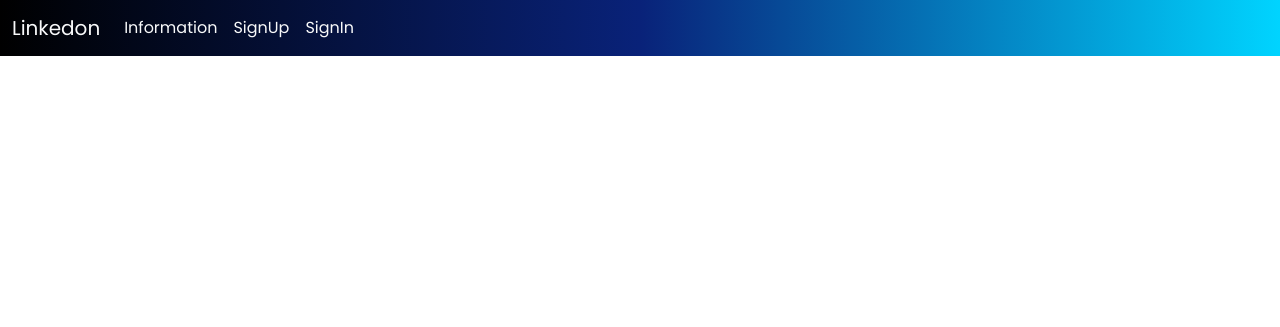
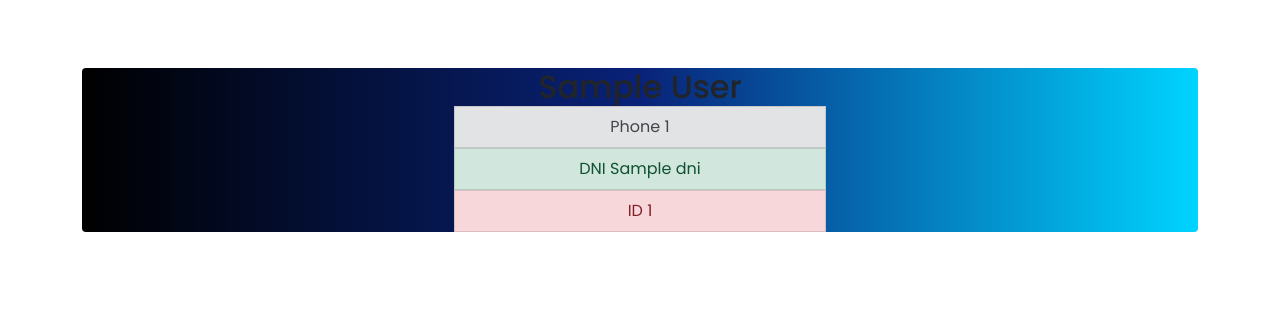
Before and after one commit to echeverriaalex/TP-FINAL-LAB4, a PHP site: template Views/student-profile.php in a window 1280 px wide. Shown: the top 327 px of the page. Run offline with PHP 8.4, Linux system fonts and the light colour scheme; the template is opened without the code that fills it: most values are stand-ins (such as "Sample title", 1, 10 or a date in 2020); some libraries are stand-ins or nearby versions.

Commit message:
arreglos visuales

```diff
--- a/Views/css/styles.css
+++ b/Views/css/styles.css
@@ -65,4 +65,14 @@
 .home{
 
     background: #fff;
+
 }
+
+.list-group{
+
+    background: rgb(0,0,0);
+    background: linear-gradient(90deg, rgba(0,0,0,1) 0%, rgba(9,34,121,1) 50%, rgba(0,212,255,1) 100%);
+    align-items: center;
+    text-align: center;
+
+}
--- a/Views/signIn.php
+++ b/Views/signIn.php
@@ -1,20 +1,20 @@
 <?php namespace Views;?>
 
 <div class="sign-in">
-  <div class="container col-3 ">
+  <div class="container col-4 ">
     <div class="row align-items-center mt-5">
 
       <form action="<?php FRONT_ROOT ?>User/logIn" method="post">
         <div class="mb-3 col-auto-center ">
           <label for="exampleFormControlInput1" class="form-label">Email</label>
-          <input type="email" class="form-control" name="email" id="exampleFormControlInput1" placeholder="name@example.com">
+          <input type="email" class="form-control text-light" name="email" id="exampleFormControlInput1" placeholder="name@example.com">
         </div>
         <div class="row g-3 align-items">
           <div class="col-auto-center">
             <label for="inputPassword6" class="col-form-label-center">Password</label>
           </div>
           <div class="col-auto-center">
-              <input type="password" name="password" id="inputPassword6" class="form-control" aria-describedby="passwordHelpInline">
+              <input type="password" name="password" id="inputPassword6" class="form-control text-light" aria-describedby="passwordHelpInline">
               <?php
                       if($_GET && isset($_GET["msg"]))
                       {
--- a/Views/signUp.php
+++ b/Views/signUp.php
@@ -1,7 +1,5 @@
-<?php namespace Views;?>
-
 <div class="main-banner" id="top">
-    <div class="container col-12 met-5 ">
+  <div class="container col-12 met-5 ">
     <div class="abs-center">
       <div class="row align-items-center mt-2">
         <div class="col-lg-12">
@@ -39,8 +37,8 @@
               </div>
             </div>
           </div>
+        </div>
       </div>
-    </div>
     <div>
   </div>
 </div>
--- a/Views/student-profile.php
+++ b/Views/student-profile.php
@@ -1,42 +1,26 @@
-<?php
-    require_once "nav.php";
-    use DAO\StudentDAO;
-
-    $StudentDAO = new StudentDAO();
-    $students = $StudentDAO->GetAll();
-
-?>
-
 <div>
-
-    <?php
-        foreach($students as $student){
-    ?>
-    <main class="py-5">
+    <main class="py-5 profile">
         <section id="listado" class="mb-5">
             <div class="container">
+                <div class="list-group">
 
                     <div class="col-lg-4">
                         <h2> <?php echo $student->getFirstName()." ".$student->getLastName(); ?> </h2>
-
                     </div>
 
                     <div class="col-lg-4">
-                    <a> Phone  <?php echo $student->getPhoneNumber(); ?> </a>
+                        <a class="list-group-item list-group-item-action list-group-item-secondary"> Phone <?php echo $student->getPhoneNumber(); ?> </a>
                     </div>
 
                     <div class="col-lg-4">
-                    <a> DNI <?php echo $student->getDni();?></a>
+                        <a class="list-group-item list-group-item-action list-group-item-success"> DNI <?php echo $student->getDni();?></a>
                     </div>
 
                     <div class="col-lg-4">
-                    <a> ID <?php echo $student->getStudentId();?></a>
+                        <a class="list-group-item list-group-item-action list-group-item-danger"> ID <?php echo $student->getStudentId();?></a>
+                    </div>
                 </div>
             </div>
         </section>
     </main>
-
-    <?php
-        }
-    ?>
  </div>
```
Lines whose indentation alone changed are shown as unchanged.
